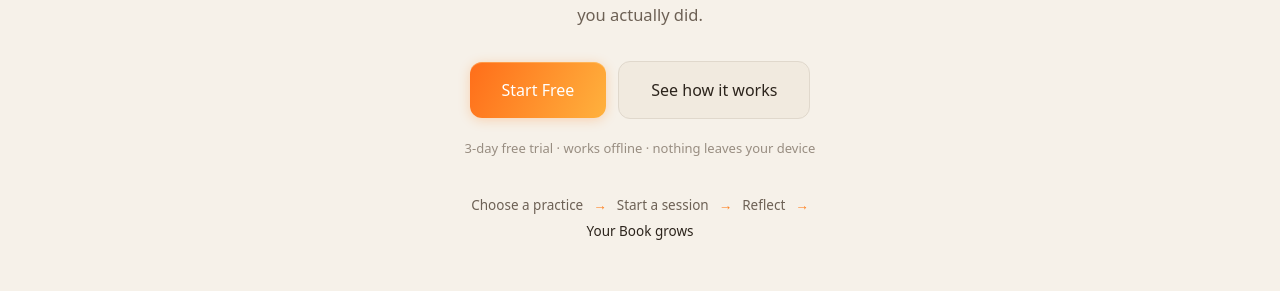
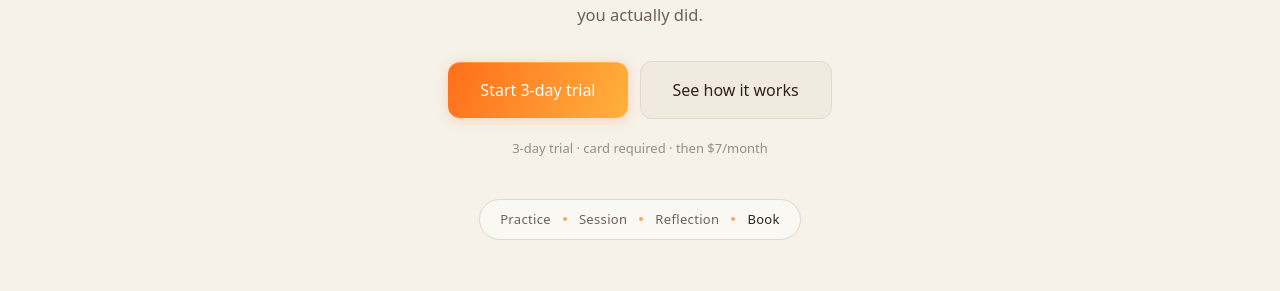
Before and after one commit to mission77/daily-proof, a Next.js app: page / in a window 1280 px wide. Shown: the part 404-695 px from the top of the page. Built offline with nearby package versions, Linux system fonts and the light colour scheme; no server answers.

Commit message:
Add files via upload

```diff
--- a/app/(marketing)/page.tsx
+++ b/app/(marketing)/page.tsx
@@ -1,4 +1,5 @@
 import Link from "next/link";
+import { CheckoutButton } from "@/components/CheckoutButton";
 import type { Metadata } from "next";
 import { SITE_DESCRIPTION, SITE_URL } from "@/lib/site";
 
@@ -71,29 +72,32 @@ export default function LandingPage() {
             work you actually did.
           </p>
           <div className="mx-auto mt-8 flex max-w-sm flex-col items-center justify-center gap-3 sm:max-w-none sm:flex-row">
-            <Link href="/studio" className="btn-primary w-full px-8 py-4 text-[16px] sm:w-auto">
-              Start Free
-            </Link>
+            <CheckoutButton
+              plan="monthly"
+              label="Start 3-day trial"
+              className="btn-primary w-full px-8 py-4 text-[16px] sm:w-auto"
+              fallbackHref="/pricing"
+            />
             <Link href="#how" className="btn-quiet w-full px-8 py-4 text-[16px] sm:w-auto">
               See how it works
             </Link>
           </div>
           <p className="mt-5 text-[13px] text-ink-faint">
-            3-day free trial · works offline · nothing leaves your device
+            3-day trial · card required · then $7/month
           </p>
 
-          {/* The product in five seconds */}
+          {/* The product in five seconds — quiet, native to the design */}
           <div
             aria-label="How Daily Proof works"
-            className="mx-auto mt-9 flex max-w-md flex-wrap items-center justify-center gap-x-2.5 gap-y-1.5 text-[13.5px] text-ink-soft"
+            className="mx-auto mt-10 inline-flex flex-wrap items-center justify-center gap-x-3 gap-y-1.5 rounded-full border border-line bg-surface/70 px-5 py-2.5 text-[13px] font-medium tracking-wide text-ink-soft"
           >
-            <span>Choose a practice</span>
-            <span aria-hidden className="text-ember">→</span>
-            <span>Start a session</span>
-            <span aria-hidden className="text-ember">→</span>
-            <span>Reflect</span>
-            <span aria-hidden className="text-ember">→</span>
-            <span className="font-medium text-ink">Your Book grows</span>
+            <span>Practice</span>
+            <span aria-hidden className="h-1 w-1 rounded-full bg-ember/70" />
+            <span>Session</span>
+            <span aria-hidden className="h-1 w-1 rounded-full bg-ember/70" />
+            <span>Reflection</span>
+            <span aria-hidden className="h-1 w-1 rounded-full bg-ember/70" />
+            <span className="text-ink">Book</span>
           </div>
         </div>
       </section>
@@ -290,47 +294,45 @@ export default function LandingPage() {
       <section id="pricing" className="border-t border-line bg-surface2/40">
         <div className="mx-auto w-full max-w-4xl px-5 py-20 sm:px-6">
           <h2 className="text-center font-display text-3xl font-semibold">Simple pricing</h2>
-          <p className="mt-2 text-center text-[15px] text-ink-soft">Try everything free for 3 days.</p>
-          <div className="mx-auto mt-12 grid max-w-3xl items-start gap-4 sm:grid-cols-3">
-            <div className="card p-6">
-              <p className="text-sm font-medium text-ink-soft">Free trial</p>
-              <p className="mt-1 font-display text-3xl font-semibold">3 days</p>
-              <p className="mt-2 text-[14px] text-ink-soft">
-                Every feature. Card required; cancel anytime during the trial.
-              </p>
-              <Link href="/pricing" className="btn-quiet mt-5 block w-full text-center">
-                Start Free
-              </Link>
-            </div>
+          <p className="mt-2 text-center text-[15px] text-ink-soft">
+            3-day trial · card required · then $7/month — or one payment, forever.
+          </p>
+          <div className="mx-auto mt-12 grid max-w-2xl items-start gap-4 sm:grid-cols-2">
             <div className="card relative p-6 shadow-lg ring-1 ring-ember/40 sm:-mt-3 sm:pb-8">
               <span className="absolute right-4 top-4 rounded-full bg-ember/10 px-2.5 py-0.5 text-[12px] font-medium text-ember-ink">
-                Most flexible
+                Recommended
               </span>
-              <p className="text-sm font-medium text-ink-soft">Premium</p>
+              <p className="text-sm font-medium text-ink-soft">Monthly</p>
               <p className="mt-1 font-display text-3xl font-semibold">
                 $7<span className="text-base font-normal text-ink-faint">/month</span>
               </p>
               <p className="mt-2 text-[14px] text-ink-soft">
-                After your 3-day trial. Cancel anytime.
+                Includes 3-day trial. Card required. Then $7/month unless canceled.
               </p>
-              <Link href="/pricing" className="btn-primary mt-5 block w-full text-center">
-                Start free trial
-              </Link>
+              <CheckoutButton
+                plan="monthly"
+                label="Start 3-day trial"
+                className="btn-primary mt-5 block w-full text-center"
+                fallbackHref="/pricing"
+              />
             </div>
             <div className="card relative p-6">
               <span className="absolute right-4 top-4 rounded-full bg-ember/10 px-2.5 py-0.5 text-[12px] font-medium text-ember-ink">
                 Launch
               </span>
-              <p className="text-sm font-medium text-ink-soft">Founding Member Lifetime</p>
+              <p className="text-sm font-medium text-ink-soft">Lifetime</p>
               <p className="mt-1 font-display text-3xl font-semibold">
                 $70<span className="text-base font-normal text-ink-faint"> once</span>
               </p>
               <p className="mt-2 text-[14px] text-ink-soft">
-                One purchase, yours forever. Limited-time launch offer.
+                Founding Member Lifetime. One purchase, yours forever.
               </p>
-              <Link href="/pricing" className="btn-quiet mt-5 block w-full text-center">
-                Get lifetime
-              </Link>
+              <CheckoutButton
+                plan="lifetime"
+                label="Buy lifetime"
+                className="btn-quiet mt-5 block w-full text-center"
+                fallbackHref="/pricing"
+              />
             </div>
           </div>
         </div>
--- /dev/null
+++ b/components/CheckoutButton.tsx
@@ -0,0 +1,67 @@
+"use client";
+
+import { useState } from "react";
+import { useRouter } from "next/navigation";
+
+/** Posts to the named Stripe route and redirects to Checkout. When checkout
+ *  can't start (e.g. keys missing), production users are routed to the
+ *  fallback (or shown a calm "temporarily unavailable") — never a message
+ *  about configuration. */
+export function CheckoutButton({
+  plan,
+  label,
+  className = "btn-primary",
+  fallbackHref,
+}: {
+  plan: "monthly" | "lifetime";
+  label: string;
+  className?: string;
+  fallbackHref?: string;
+}) {
+  const router = useRouter();
+  const [busy, setBusy] = useState(false);
+  const [error, setError] = useState<string | null>(null);
+
+  async function go() {
+    if (busy) return;
+    setBusy(true);
+    setError(null);
+    try {
+      const res = await fetch(plan === "monthly" ? "/api/stripe/checkout" : "/api/stripe/lifetime", {
+        method: "POST",
+      });
+      const data = await res.json().catch(() => ({}));
+      if (res.ok && data.url) {
+        window.location.assign(data.url);
+        return;
+      }
+      if (fallbackHref) {
+        router.push(fallbackHref);
+        return;
+      }
+      setError(
+        process.env.NODE_ENV === "development" && res.status === 503
+          ? "Payments are not configured yet (add Stripe env vars)."
+          : "Checkout is temporarily unavailable. Please try again in a moment."
+      );
+    } catch {
+      if (fallbackHref) router.push(fallbackHref);
+      else setError("Checkout is temporarily unavailable. Please check your connection.");
+    } finally {
+      setBusy(false);
+    }
+  }
+
+  return (
+    <>
+      <button className={className} onClick={go} disabled={busy}>
+        {busy ? "Opening checkout…" : label}
+      </button>
+      {error && (
+        <p className="mt-2 text-center text-[13px] text-ink-soft" role="alert">
+          {error}
+        </p>
+      )}
+    </>
+  );
+}
--- a/components/PlanPicker.tsx
+++ b/components/PlanPicker.tsx
@@ -3,16 +3,18 @@
 import { useEffect, useState } from "react";
 
 type Plan = "monthly" | "lifetime";
+const IS_DEV = process.env.NODE_ENV === "development";
 
-/** Pricing cards + real checkout. If the server reports payments are not
- *  configured, the buttons say so plainly instead of pretending. */
+/** Two plans, honest terms, Monthly primary. Routes to the named Stripe
+ *  endpoints. When keys are missing: development shows the configuration
+ *  note; production shows a calm "temporarily unavailable" only on click. */
 export function PlanPicker() {
   const [configured, setConfigured] = useState<boolean | null>(null);
   const [busy, setBusy] = useState<Plan | null>(null);
   const [error, setError] = useState<string | null>(null);
 
   useEffect(() => {
-    fetch("/api/checkout")
+    fetch("/api/stripe/checkout")
       .then((r) => r.json())
       .then((d) => setConfigured(Boolean(d.configured)))
       .catch(() => setConfigured(false));
@@ -22,63 +24,61 @@ export function PlanPicker() {
     setBusy(plan);
     setError(null);
     try {
-      const res = await fetch("/api/checkout", {
+      const res = await fetch(plan === "monthly" ? "/api/stripe/checkout" : "/api/stripe/lifetime", {
         method: "POST",
-        headers: { "Content-Type": "application/json" },
-        body: JSON.stringify({ plan }),
       });
-      const data = await res.json();
-      if (res.status === 503) {
-        setConfigured(false);
+      const data = await res.json().catch(() => ({}));
+      if (res.ok && data.url) {
+        window.location.assign(data.url);
         return;
       }
-      if (!res.ok || !data.url) {
-        setError("Checkout could not be started. Try again in a moment.");
-        return;
-      }
-      window.location.assign(data.url);
+      setError(
+        IS_DEV && res.status === 503
+          ? "Payments are not configured yet (add Stripe env vars)."
+          : "Checkout is temporarily unavailable. Please try again in a moment."
+      );
     } catch {
-      setError("Checkout could not be started. Check your connection and try again.");
+      setError("Checkout is temporarily unavailable. Please check your connection.");
     } finally {
       setBusy(null);
     }
   }
 
-  const disabled = configured === false;
+  const devDisabled = IS_DEV && configured === false;
 
   return (
     <div>
-      <div className="grid gap-4 sm:grid-cols-2">
-        <div className="card p-6 text-left">
+      <div className="grid items-start gap-4 sm:grid-cols-2">
+        <div className="card relative p-6 shadow-lg ring-1 ring-ember/40 sm:-mt-2 sm:pb-8">
+          <span className="absolute right-4 top-4 rounded-full bg-ember/10 px-2.5 py-0.5 text-[12px] font-medium text-ember-ink">
+            Recommended
+          </span>
           <p className="text-sm font-medium text-ink-soft">Monthly</p>
           <p className="mt-1 font-display text-3xl font-semibold">
             $7<span className="text-base font-normal text-ink-faint">/month</span>
           </p>
           <p className="mt-2 text-[14px] text-ink-soft">
-            3-day free trial, then $7/month automatically. Card required; cancel anytime.
+            Includes 3-day trial. Card required. Then $7/month unless canceled.
           </p>
           <button
             className="btn-primary mt-5 w-full"
-            disabled={disabled || busy !== null}
+            disabled={devDisabled || busy !== null}
             onClick={() => buy("monthly")}
           >
-            {busy === "monthly" ? "Opening checkout…" : "Start free trial"}
+            {busy === "monthly" ? "Opening checkout…" : "Start 3-day trial"}
           </button>
         </div>
-        <div className="card relative p-6 text-left">
-          <span className="absolute right-4 top-4 rounded-full bg-ember/10 px-2.5 py-0.5 text-[12px] font-medium text-ember-ink">
-            Launch
-          </span>
-          <p className="text-sm font-medium text-ink-soft">Founding Member Lifetime</p>
+        <div className="card p-6">
+          <p className="text-sm font-medium text-ink-soft">Lifetime</p>
           <p className="mt-1 font-display text-3xl font-semibold">
             $70<span className="text-base font-normal text-ink-faint"> once</span>
           </p>
           <p className="mt-2 text-[14px] text-ink-soft">
-            One purchase, yours forever. Limited-time launch offer.
+            Founding Member Lifetime. One purchase, yours forever.
           </p>
           <button
             className="btn-quiet mt-5 w-full"
-            disabled={disabled || busy !== null}
+            disabled={devDisabled || busy !== null}
             onClick={() => buy("lifetime")}
           >
             {busy === "lifetime" ? "Opening checkout…" : "Buy lifetime"}
@@ -86,13 +86,14 @@ export function PlanPicker() {
         </div>
       </div>
 
-      {configured === false && (
+      {devDisabled && (
         <p className="mt-4 rounded-xl border border-line bg-surface2/60 px-4 py-3 text-center text-[14px] text-ink-soft">
-          Payments are not configured yet. Checkout opens here once Stripe keys are set.
+          Payments are not configured yet. Checkout opens here once Stripe keys are set. (Shown in
+          development only.)
         </p>
       )}
       {error && (
-        <p className="mt-4 text-center text-[14px] text-red-500" role="alert">
+        <p className="mt-4 text-center text-[14px] text-ink-soft" role="alert">
           {error}
         </p>
       )}
--- a/public/sw.js
+++ b/public/sw.js
@@ -6,7 +6,7 @@
    - Everything else same-origin GET: stale-while-revalidate.
    - Versioned cache name + activate cleanup avoids stale updates. */
 
-const VERSION = "v1.4.0";
+const VERSION = "v1.5.0";
 const CACHE = `daily-proof-${VERSION}`;
 const OFFLINE_URL = "/offline.html";
 const PRECACHE = [
```
Also changed, not shown: app/(marketing)/pricing/page.tsx (+4 -3 lines), e2e.mjs (+20 -7 lines), lib/stripe/checkout.ts (+2 -8 lines), 2 other files (tests, documents, lock files or other folders).
